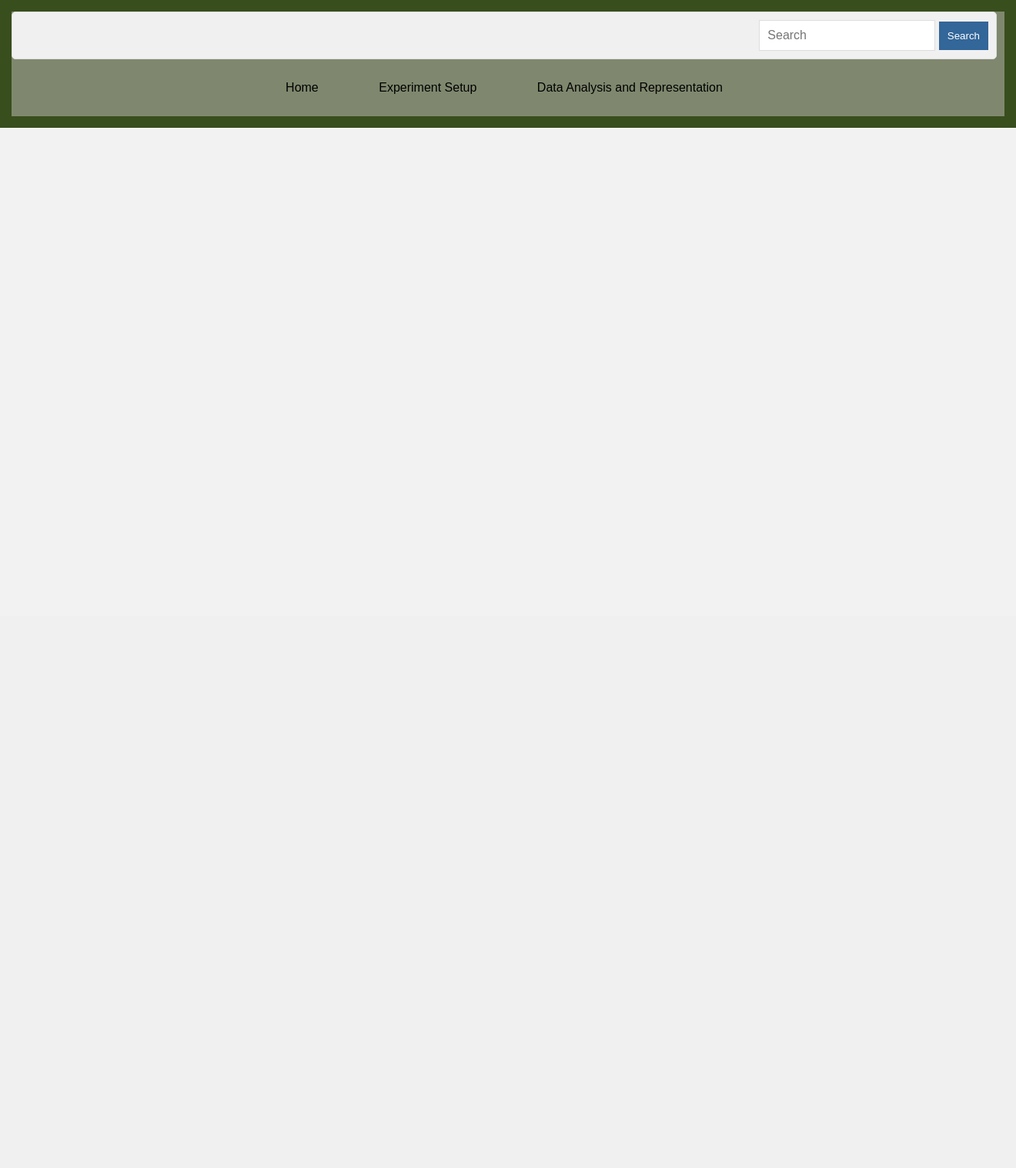
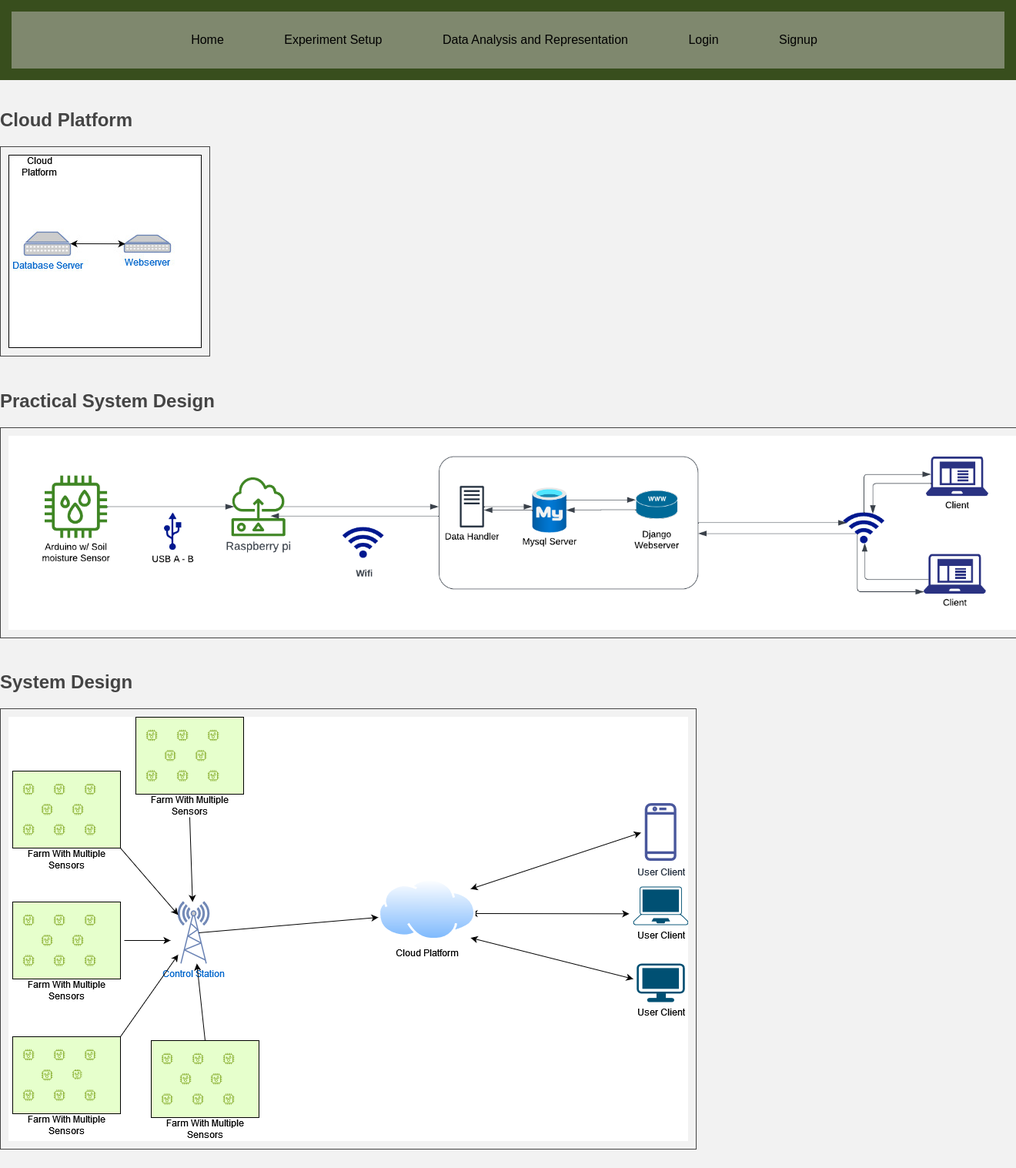
Before and after one commit to ReinerYaeger/MpWsn, a Django app: page /setup/ in a window 1320 px wide; the page is wider, and only the part inside the window is pictured. Shown: that part at 77% size. Before the commit the page ends 166 px from the top of that part, so only its background shows below. Run offline with Django 5.2, Linux system fonts and the light colour scheme.

Commit message:
the login , signup and logout works ......  the home page and profile page isnt working when im logged in .....and everytime i run the server it tells me (You have 1 unapplied migration(s). Your project may not work properly until you apply the migrations for app(s): sms. Run 'python manage.py migrate' to apply them.) but it give me an error when i try to migrate

```diff
--- a/MpWsn/urls.py
+++ b/MpWsn/urls.py
@@ -20,13 +20,15 @@ from django.conf import settings
 from django.conf.urls.static import static
 
 urlpatterns = [
-    path('admin/', admin.site.urls),
-    path('', include('sms.urls')),
-    path('accounts/', include('django.contrib.auth.urls')),
-    # path('/profiles', include('profiles.urls')),
-    # path('/pi_talk', include('pi_talk.urls')),
+	path('admin/', admin.site.urls),
+	path('', include('sms.urls')),
+	path('accounts/', include('django.contrib.auth.urls')),
+	path('profiles/', include('profiles.urls')),
+	# path('/pi_talk', include('pi_talk.urls')),
 
 ]
+if settings.DEBUG:
+	urlpatterns += static(settings.MEDIA_URL, document_root=settings.MEDIA_ROOT)
 
 urlpatterns += static(settings.STATIC_URL, document_root=settings.STATIC_ROOT)
 urlpatterns += static(settings.MEDIA_URL, document_root=settings.MEDIA_ROOT)
--- a/profiles/urls.py
+++ b/profiles/urls.py
@@ -0,0 +1,8 @@
+from django.urls import path
+from . import views
+from .views import user_profile
+
+urlpatterns = [
+	path('profile/', views.index, name='index'),
+	path('profile/<str:username>/', user_profile, name='user_profile'),
+]
--- a/sms/urls.py
+++ b/sms/urls.py
@@ -1,16 +1,15 @@
+from django.contrib.auth.views import LoginView, LogoutView
 from django.urls import path
-from django.contrib.auth.views import LoginView
-from .views import index, continuous_data_retrieval_api, get_updated_data, search_view, page1, charts, CustomLoginView, \
-    SignupView, setup
+
+from .views import index, continuous_data_retrieval_api, get_updated_data, charts, setup, signup_view, CustomLogoutView
 
 urlpatterns = [
-    path('', index, name='index'),
-    path('soil_moisture_data/', continuous_data_retrieval_api, name='continuous_retrieval'),
-    path('get_updated_data/', get_updated_data, name='get_updated_data'),
-    path('search/', search_view, name='search'),
-    path('charts/', charts, name='charts'),
-    path('myview/', page1, name="page1"),
-    path('login/', CustomLoginView.as_view(success_url='sms/page1/'), name='login'),
-    path('signup/', SignupView.as_view(), name='signup'),
-    path('setup/',setup, name='setup'),
+	path('', index, name='index'),
+	path('soil_moisture_data/', continuous_data_retrieval_api, name='continuous_retrieval'),
+	path('get_updated_data/', get_updated_data, name='get_updated_data'),
+	path('charts/', charts, name='charts'),
+	path('accounts/login/', LoginView.as_view(template_name='sms/login.html'), name='login'),
+	path('logout/', CustomLogoutView.as_view(), name='logout'),
+	path('signup/', signup_view, name='signup'),
+	path('setup/', setup, name='setup'),
 ]
--- a/sms/views.py
+++ b/sms/views.py
@@ -1,20 +1,21 @@
 import random
+import threading
 from time import sleep
 
+from bokeh.embed import components
+from bokeh.plotting import figure
 from django.contrib.auth import authenticate, login
 from django.contrib.auth.forms import UserCreationForm
-from django.contrib.auth.views import LoginView
+from django.contrib.auth.models import User
+from django.contrib.auth.views import LoginView, LogoutView
+from django.http import JsonResponse, request
 from django.shortcuts import render, redirect
-from bokeh.plotting import figure, output_file, show
-from bokeh.embed import components
-from django.http import JsonResponse, HttpResponse
 from django.urls import reverse_lazy
-from django.views import generic
+from django.views.decorators.csrf import csrf_protect
 from django.views.generic import CreateView
-from sqlalchemy import create_engine, select, desc, Column, String, Float, DateTime
-from sqlalchemy.orm import sessionmaker, declarative_base
-from django.views.decorators.csrf import csrf_protect
-import threading
+from sqlalchemy.orm import declarative_base
+
+from sms.forms import SignupForm
 
 
 class DataGenerator:
@@ -33,23 +34,7 @@ dg = DataGenerator()
 
 
 def index(request):
-
-
-	# if request.method == 'POST':
-	# 	username = request.POST['username']
-	# 	password = request.POST['password']
-	# 	user = authenticate(request, username=username, password=password)
-	# 	if user is not None:
-	# 		login(request, user)
-	# 		return redirect('home')  # Redirect to your home page
-	# 	else:
-	# 		# Handle invalid login
-	# 		pass
 	return render(request, 'sms/index.html')
-
-
-def my_view(request):
-	return render(request, 'index.html', {'user': request.user})
 
 
 def get_updated_data(request):
@@ -60,16 +45,6 @@ def get_updated_data(request):
 	}
 
 	return JsonResponse(data)
-
-
-def search_view(request):
-	if 'q' in request.GET:
-		query = request.GET['q']
-
-		return HttpResponse(f"Search results for: {query}")
-	else:
-
-		return HttpResponse("No search query provided.")
 
 
 shared_data = {}
@@ -108,11 +83,49 @@ def charts(request):
 class CustomLoginView(LoginView):
 	template_name = 'sms/login.html'
 
+	class CustomLogoutView(LogoutView):
+		next_page = reverse_lazy('login')  # 'login' should be replaced with the name of your login URL
 
-class SignupView(CreateView):
-	form_class = UserCreationForm
-	success_url = reverse_lazy('login')  # Redirect to login page upon successful sign-up
-	template_name = 'signup.html'
+		def get_next_page(self):
+			# Customize this method if needed
+			return self.next_page
+
+		def dispatch(self, request, *args, **kwargs):
+			response = super().dispatch(request, *args, **kwargs)
+			return response
+
+	def form_valid(self, form):
+		"""If the form is valid, perform login and redirect."""
+		login(self.request, form.get_user())
+		return redirect('index')  # Adjust the redirect URL
+
+	def form_invalid(self, form):
+		"""If the form is invalid, render the invalid form."""
+		return self.render_to_response(self.get_context_data(form=form))
+
+
+class CustomLogoutView(LogoutView):
+	next_page = reverse_lazy('index')
+
+	def get_next_page(self):
+		return self.next_page
+
+	def dispatch(self, requests, *args, **kwargs):
+		response = super().dispatch(requests, *args, **kwargs)
+		return response
+
+
+def signup_view(request):
+	if request.method == 'POST':
+		form = SignupForm(request.POST)
+		if form.is_valid():
+			form.save()
+			# Redirect to a success page or login page
+			return redirect('login')  # You can adjust the redirect URL
+	else:
+		form = SignupForm()
+
+	return render(request, 'sms/signup.html', {'form': form})
 
 
 def setup(request):
--- a/static/css/searchbar.css
+++ /dev/null
@@ -1,24 +0,0 @@
-.search-bar {
-    display: flex;
-    justify-content: flex-end; /* Move to the right */
-    align-items: center;
-    padding: 10px;
-    border-radius: 5px;
-    background-color: #f0f0f0;
-    border: 1px solid #ddd;
-}
-
-.search-bar input {
-    flex-grow: 1;
-    padding: 10px;
-    border: 1px solid #ddd;
-    font-size: 16px;
-}
-
-.search-bar button {
-    background-color: #336699; /* More contrasting button */
-    color: #fff;
-    border: 1px solid #336699;
-    padding: 10px;
-    cursor: pointer;
-}
--- a/static/css/styles.css
+++ b/static/css/styles.css
@@ -13,6 +13,7 @@ header {
     color: #fff;
     padding: 15px;
     text-align: center;
+    position: relative;
 }
 
 main {
@@ -20,3 +21,11 @@ main {
     margin: 20px auto;
 
 }
+section img {
+    max-width: 100%;
+    height: auto;
+    border: 1px solid;
+    margin-bottom: 20px;
+    padding: 10px;
+
+}
--- a/templates/sms/index.html
+++ b/templates/sms/index.html
@@ -16,6 +16,8 @@
     <section>
         <h1>Welcome to the Soil Moisture Monitoring System</h1>
         <p>Explore our study on soil moisture content using advanced technology and precise methodologies. Discover the insights we've gathered across various soil types.</p>
+        <p>Our platform leverages Python 3 to generate insightful box plots, visually displaying the results for easy interpretation. Join us in unraveling the secrets beneath the surface of different soil types!</p>
+    <p>Additionally, delve into our study on soil moisture content using advanced technology and precise methodologies. Discover the insights we've gathered across various soil types.</p>
     </section>
 
     <section>
--- a/templates/sms/navi.html
+++ b/templates/sms/navi.html
@@ -8,13 +8,23 @@
 </head>
 <body>
 
-<ul> {% include 'sms/search_bar.html' %}</ul>
-  <ul >
-    <li><a href="{% url 'page1' %}">Home</a></li>
-      <li><a href="{% url 'setup' %}">Experiment Setup</a> </li>
-      <li><a href="{% url 'charts' %}">Data Analysis and Representation</a></li>
-
-  </ul>
+ <ul>
+    {% if user.is_authenticated %}
+        <!-- If authenticated, show link to user's profile -->
+        <li><a href="{% url 'user_profile' username=user.username %}">Home</a></li>
+        <li><a href="{% url 'setup' %}">Experiment Setup</a></li>
+        <li><a href="{% url 'charts' %}">Data Analysis and Representation</a></li>
+        <li><a href="{% url 'user_profile' username=user.username %}">{{ user.username }}</a></li>
+        <li><a href="{% url 'logout' %}">Logout</a></li>
+    {% else %}
+        <!-- If not authenticated, show link to the default home (index) -->
+        <li><a href="{% url 'index' %}">Home</a></li>
+        <li><a href="{% url 'setup' %}">Experiment Setup</a></li>
+        <li><a href="{% url 'charts' %}">Data Analysis and Representation</a></li>
+        <li><a href="{% url 'login' %}">Login</a></li>
+        <li><a href="{% url 'signup' %}">Signup</a> </li>
+    {% endif %}
+</ul>
 
 </body>
 </html>
--- a/templates/sms/search_bar.html
+++ /dev/null
@@ -1,21 +0,0 @@
-{% load static%}
-<!DOCTYPE html>
-<html lang="en">
-<head>
-    <meta charset="UTF-8">
-    <title>Title</title>
-     <link rel="stylesheet" href="{% static 'css/searchbar.css' %}">
-</head>
-<body>
-<ul>
-
-<li class="search-bar">
-    <form action="{% url 'search' %}" method="get">
-        {% csrf_token %} <!-- Add CSRF token -->
-        <input type="text" name="q" placeholder="Search" aria-label="Search">
-        <button type="submit">Search</button>
-    </form>
-</li>
-</ul>
-</body>
-</html>
--- a/templates/sms/setup/setup.html
+++ b/templates/sms/setup/setup.html
@@ -7,8 +7,20 @@
     <title>Experiment Setup</title>
 </head>
 <body>
-<header>
-{% include 'sms/navi.html' %}
-</header>
+    <header>
+        {% include 'sms/navi.html' %}
+    </header>
+    <br>
+    <section>
+        <h1>Cloud Platform</h1>
+        <img src=" /media/images/system design/Cloud_Platform.jpg" alt="Cloud Platform">
+
+        <h1>Practical System Design</h1>
+         <img src=" /media/images/system design/Practical_System_Design.png" alt="Practical System_Design">
+
+        <h1>System Design</h1>
+         <img src=" /media/images/system design/System_Design.png" alt="System_Design">
+
+    </section>
 </body>
 </html>
```
Also changed, not shown: MpWsn/settings.py (+56 -55 lines), profiles/models.py (+10 -1 lines), profiles/views.py (+10 -2 lines), templates/profiles/index.html (+7 -1 lines), templates/sms/login.html (+5 -39 lines), templates/sms/signup.html (+2 -30 lines), templates/sms/technique/charts.html (+6 -39 lines).
